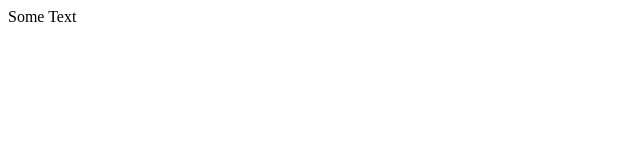
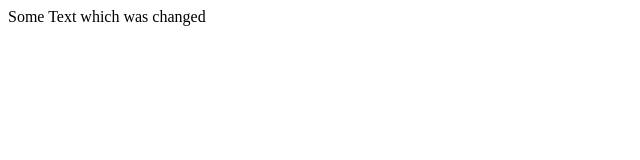
Before and after one commit to SomeshLad/myRepo, a plain HTML site: page index.html in a window 1280 px wide. Shown: the whole page, without its empty margins (0-640 px from the left). Drawn offline with Linux system fonts and the light colour scheme.

Commit message:
First commit

```diff
--- a/index.html
+++ b/index.html
@@ -2,6 +2,6 @@
 <html>
 <head></head>
   <body>
-    Some Text
+    Some Text which was changed
   </body>
 </html>
```
